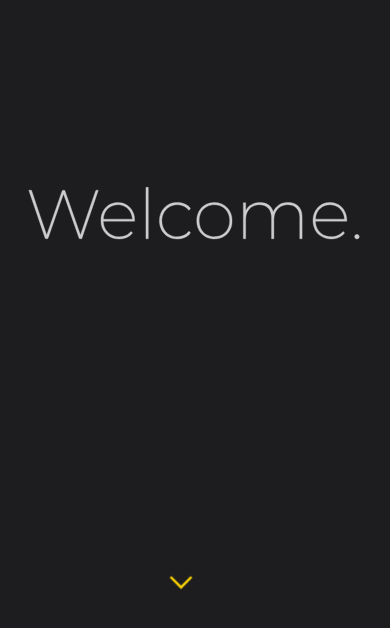
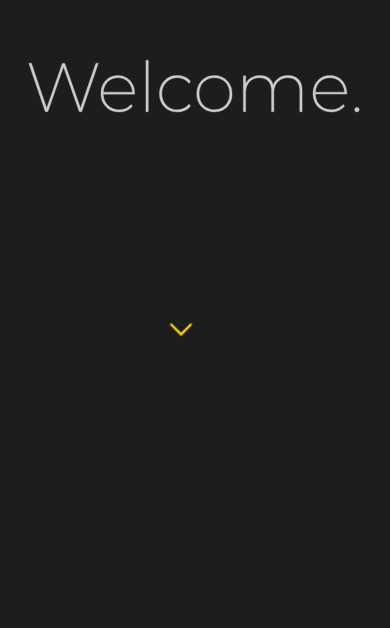
Before and after one commit to joseph-johnson27001/portfolio, a Vue app: page / in a window 390 px wide. Shown: the part 208-836 px from the top of the page. Built offline with nearby package versions, Linux system fonts and the light colour scheme.

Commit message:
App smaller viewport height

```diff
--- a/src/App.vue
+++ b/src/App.vue
@@ -37,4 +37,10 @@ body {
   max-width: 900px;
   margin: auto;
 }
+
+@media screen and (max-width: 768px) {
+  #app {
+    height: 70vh;
+  }
+}
 </style>
```
